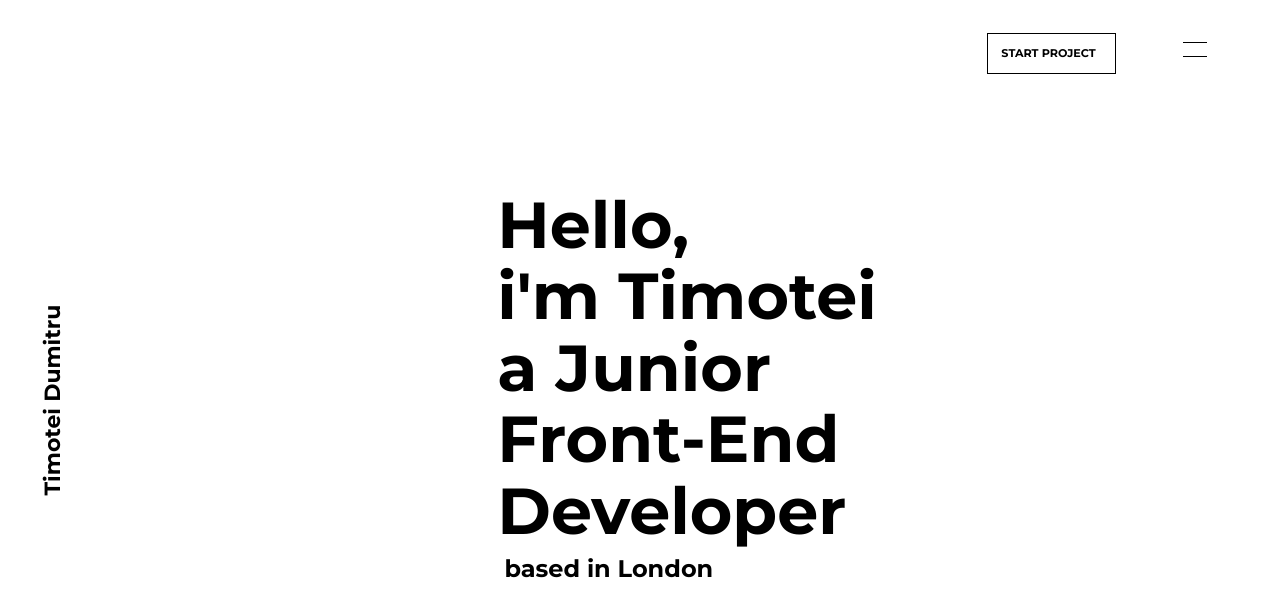
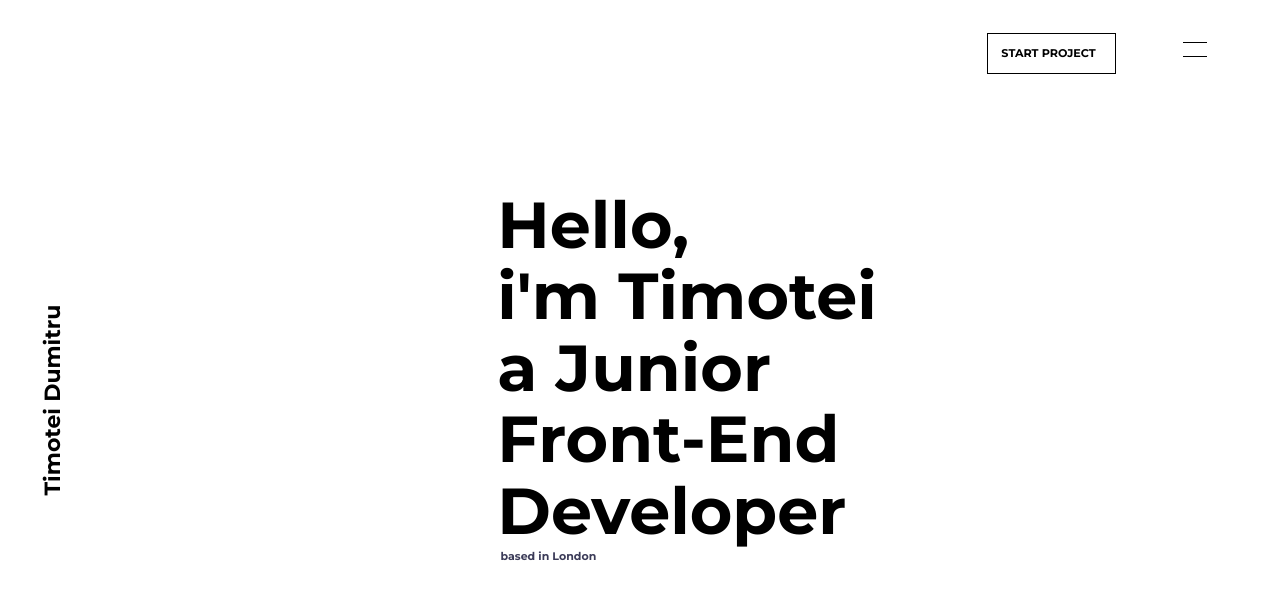
Before and after one commit to timoteidumitru/Last_Version_CV, a React (Create React App) app: page / in a window 1280 px wide. Shown: the top 616 px of the page. Built offline with nearby package versions, Linux system fonts and the light colour scheme.

Commit message:
implement the basic structure of about section

```diff
--- a/src/components/main/header.scss
+++ b/src/components/main/header.scss
@@ -186,12 +186,12 @@ body {
 
 .based-in-london {
   position: absolute;
-	height: 29px;
-	color: #000;
-	font-family: Montserrat;
-	font-size: 24px;
-  line-height: 29px;
-  padding-top: 0.3em;
+  height: 29px;
+  color: rgba(1, 1, 39, 0.774);
+  font-family: Montserrat;
+  font-size: 11px;
+  line-height: 20px;
+  /* padding-top: 0.3em; */
   margin-left: 0.3em;
   display: block;
 }
@@ -206,9 +206,9 @@ body {
     width: 33.2%;
     color: #000;
     font-family: Montserrat;
-    font-size: 60px;
-    font-weight: 900;
-    line-height: 77px;
+    font-size: 65px;
+    font-weight: 700;
+    line-height: 60px;
     cursor: default;
   }
 }
--- a/src/components/menu/menu.scss
+++ b/src/components/menu/menu.scss
@@ -140,6 +140,7 @@ li.menu-item:hover {
   text-align: center;
   writing-mode: vertical-rl;
   margin: auto;
+  display: none;
 }
 
 .button-text {
@@ -275,9 +276,9 @@ li.menu-item:hover {
     margin-right: 0.2em;
   }
   .left-name-menu-text {
-    height: 350.5px;
+    height: 240.5px;
     font-size: 18px;
-    font-weight: 400;
+    font-weight: 600;
   }
   .left-name-email {
     top: 70%;
@@ -336,9 +337,6 @@ li.menu-item:hover {
     right: 12.65%;
     font-size: 2.7em;
   }
-  .social-section {
-    // margin-left: -0.3em;
-  }
   .social-icons {
     padding: auto;
     margin-top: 0.1em;
```
Also changed, not shown: src/components/about/Index.js (added, +13 -0 lines), src/components/about/Intro.js (added, +10 -0 lines), src/components/about/about.scss (added).
